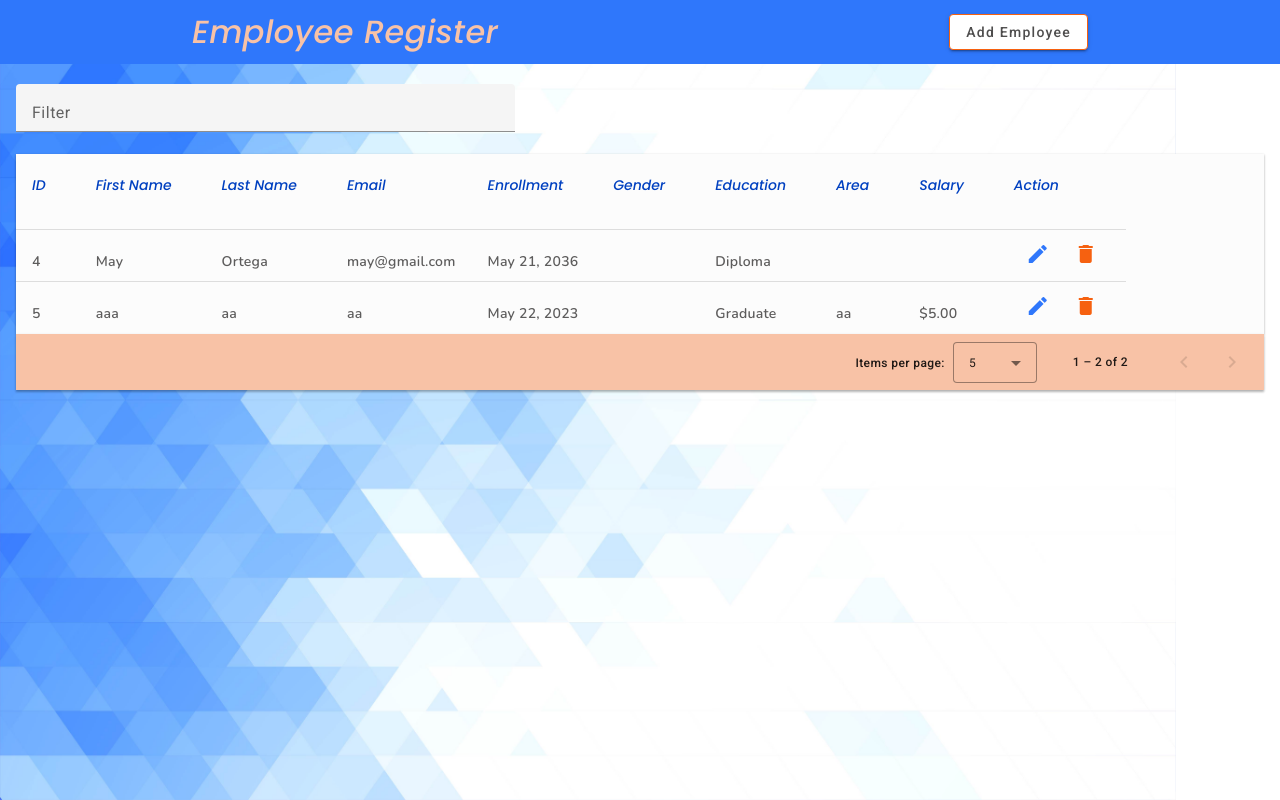
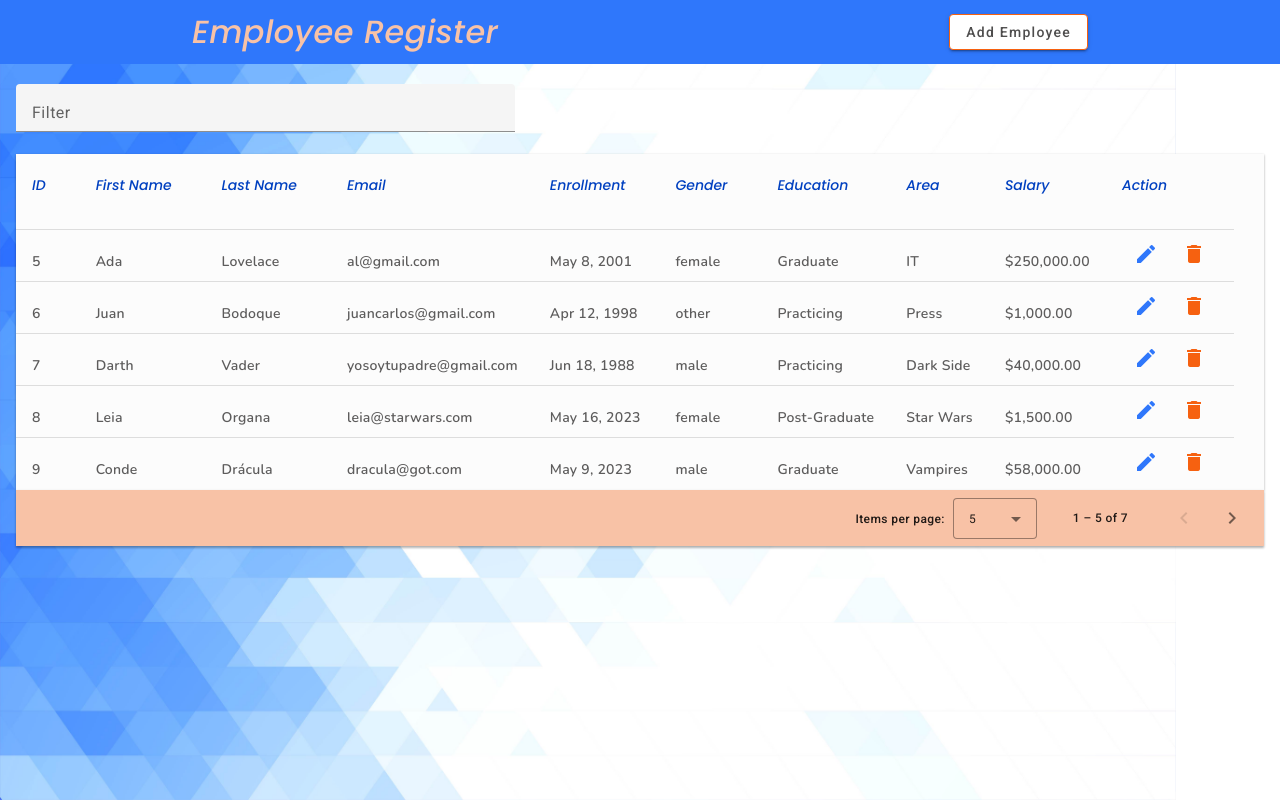
Before and after one commit to MayOrtega/CRUD-Angular, an Angular app: page / in a window 1280 px wide. Built offline with nearby package versions, Linux system fonts and the light colour scheme; data requests are answered from the project's data file.

Commit message:
updates repo

```diff
--- a/db.json
+++ b/db.json
@@ -18,28 +18,81 @@
   },
   "employees": [
     {
-      "firstName": "May",
-      "lastName": "Ortega",
-      "email": "may@gmail.com",
-      "dob": "2036-05-21T04:00:00.000Z",
-      "gender": "",
-      "education": "Diploma",
-      "company": "NTT",
-      "experience": 3,
-      "package": 3000,
-      "id": 4
+      "firstName": "Ada",
+      "lastName": "Lovelace",
+      "email": "al@gmail.com",
+      "dob": "2001-05-08T04:00:00.000Z",
+      "gender": "female",
+      "education": "Graduate",
+      "area": "IT",
+      "salary": 250000,
+      "id": 5
     },
     {
-      "firstName": "aaa",
-      "lastName": "aa",
-      "email": "aa",
-      "dob": "2023-05-22T04:00:00.000Z",
-      "gender": "",
+      "firstName": "Juan ",
+      "lastName": "Bodoque",
+      "email": "juancarlos@gmail.com",
+      "dob": "1998-04-12T04:00:00.000Z",
+      "gender": "other",
+      "education": "Practicing",
+      "area": "Press",
+      "salary": 1000,
+      "id": 6
+    },
+    {
+      "firstName": "Darth",
+      "lastName": "Vader",
+      "email": "yosoytupadre@gmail.com",
+      "dob": "1988-06-18T04:00:00.000Z",
+      "gender": "male",
+      "education": "Practicing",
+      "area": "Dark Side",
+      "salary": 40000,
+      "id": 7
+    },
+    {
+      "firstName": "Leia ",
+      "lastName": "Organa",
+      "email": "leia@starwars.com",
+      "dob": "2023-05-16T04:00:00.000Z",
+      "gender": "female",
+      "education": "Post-Graduate",
+      "area": "Star Wars",
+      "salary": 1500,
+      "id": 8
+    },
+    {
+      "firstName": "Conde",
+      "lastName": "Drácula",
+      "email": "dracula@got.com",
+      "dob": "2023-05-09T04:00:00.000Z",
+      "gender": "male",
       "education": "Graduate",
-      "area": "aa",
-      "experience": 1,
-      "salary": 5,
-      "id": 5
+      "area": "Vampires",
+      "salary": 58000,
+      "id": 9
+    },
+    {
+      "firstName": "Arya",
+      "lastName": "Stark",
+      "email": "arya@got.com",
+      "dob": "2024-02-06T03:00:00.000Z",
+      "gender": "female",
+      "education": "Graduate",
+      "area": "Revenge",
+      "salary": 5000,
+      "id": 10
+    },
+    {
+      "firstName": "Grace",
+      "lastName": "Hopper",
+      "email": "gh@grace.com",
+      "dob": "2023-05-16T04:00:00.000Z",
+      "gender": "female",
+      "education": "Graduate",
+      "area": "Tech",
+      "salary": 2000,
+      "id": 13
     }
   ]
 }
--- a/src/app/app.component.ts
+++ b/src/app/app.component.ts
@@ -75,7 +75,7 @@ export class AppComponent implements OnInit{
   deleteEmployee(id: number){
     this._empService.deleteEmployee(id).subscribe({
       next: (res) => {
-        this._coreServices.openSnackBar('Employee deleted!', 'done')
+        this._coreServices.openSnackBar('Employee deleted!', 'Done')
         this.getEmployeeList();
       },
       error: console.log
--- a/src/app/core/coree.service.ts
+++ b/src/app/core/coree.service.ts
@@ -8,7 +8,7 @@ export class CoreeService {
 
   constructor(private _snackBar: MatSnackBar) { }
 
-  openSnackBar(message: string, action: string = 'ok') {
+  openSnackBar(message: string, action: string = 'Ok') {
     this._snackBar.open(message, action, {
             duration:2000,
             verticalPosition: 'top',
--- a/src/app/emp-add-edit/emp-add-edit.component.css
+++ /dev/null
@@ -1,21 +0,0 @@
-.content{
-  padding-top: 10px;
-}
-
-.row{
-  display: flex;
-  gap: 10px;
-}
-
-mat-form-field{
-  width: 100%;
-
-}
-
-.action{
-  padding: 0px 25px 20px;
-}
-
-button{
-  flex: 1;
-}
```
Also changed, not shown: src/app/respaldo.txt, src/assets/fondo.jpg (deleted), src/themes/theme-material.scss (deleted), 1 other file (tests, documents, lock files or other folders).
